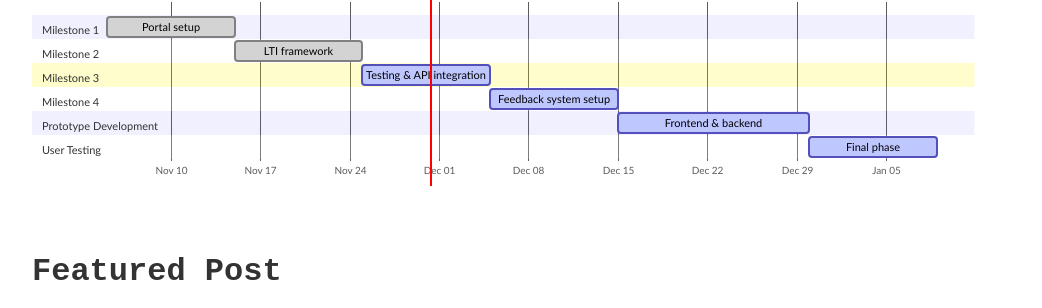
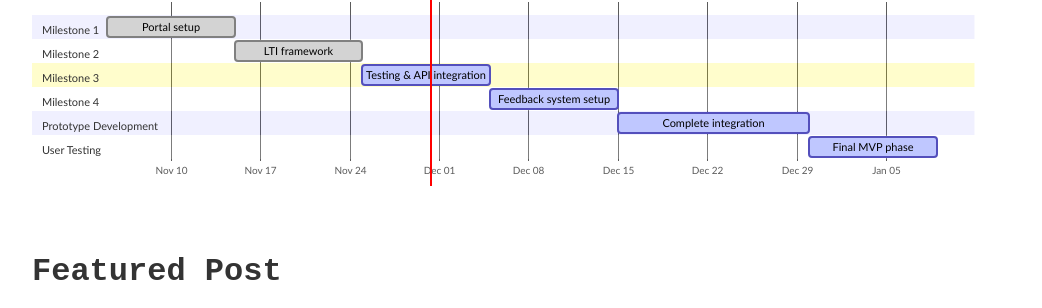
Before and after one commit to kora-edu/kora-edu.github.io, a Jekyll site: the page built from index.html, in a window 1280 px wide. Shown: the part 467-775 px from the top of the page, without its empty margins (118-1160 px from the left). Built offline with Jekyll 4.4.1, drawn with Linux system fonts in a browser that asks for light colours; the list of posts is cut into pages by our own code.

Commit message:
template

```diff
--- a/index.html
+++ b/index.html
@@ -35,10 +35,10 @@ gantt
     Feedback system setup       :active, m4, after m3, 10d
 
     section Prototype Development
-    Frontend & backend          :active, dev, after m4, 15d
+    Complete integration          :active, dev, after m4, 15d
 
     section User Testing
-    Final phase                 :active, test, after dev, 10d
+    Final MVP phase                 :active, test, after dev, 10d
 </div>
 
 <!-- Featured Post -->
```
